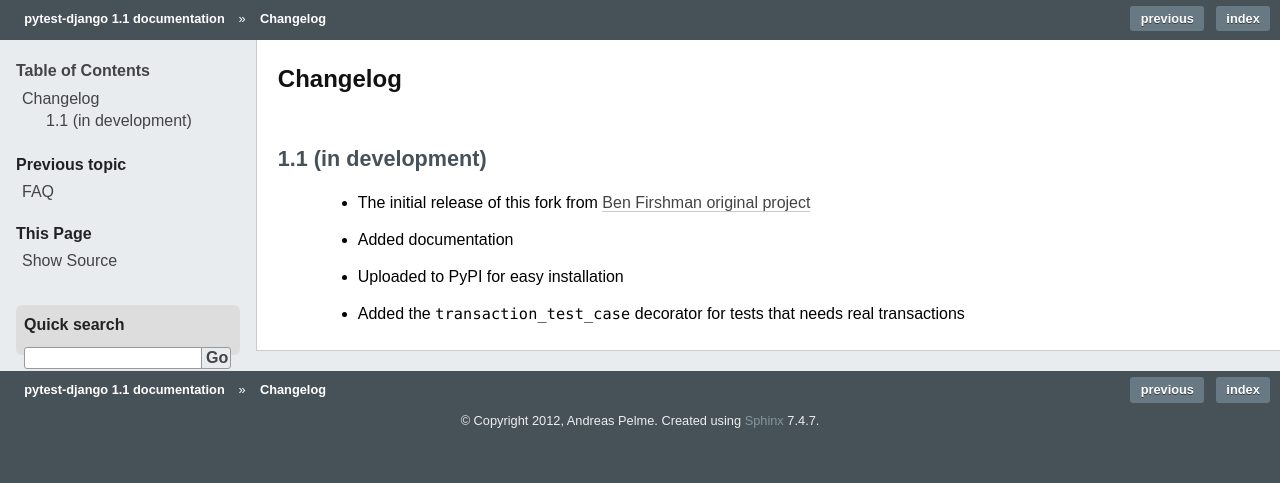
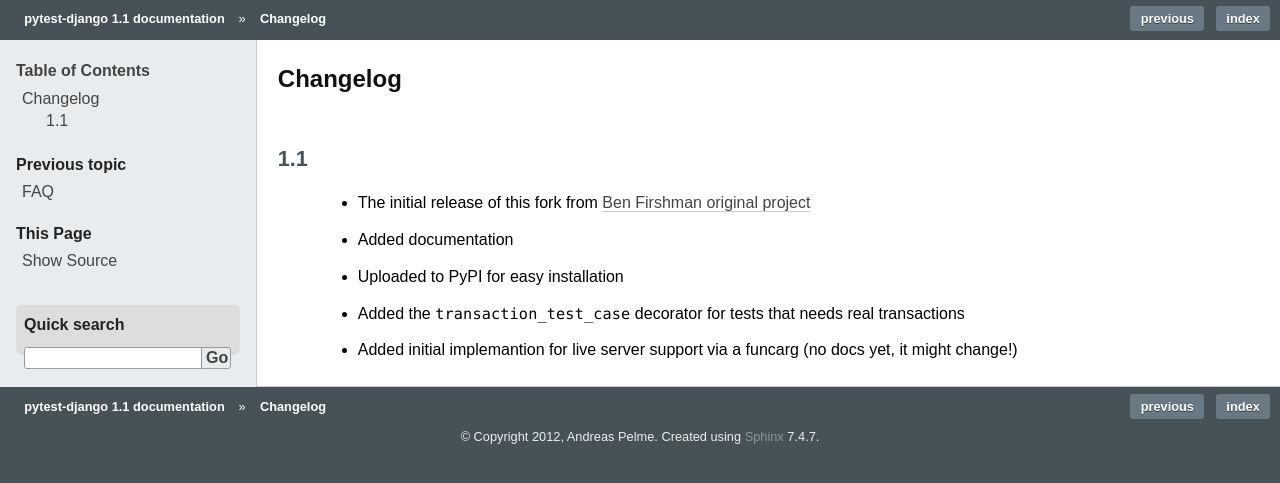
Before and after one commit to pytest-dev/pytest-django, a Sphinx documentation site: the page built from docs/changelog.rst, in a window 1280 px wide. Shown: the top 483 px of the page. Built offline with Sphinx 7.4.7, drawn with Linux system fonts in a browser that asks for light colours.

Commit message:
Prepare for 1.1 PyPI upload

```diff
--- a/docs/changelog.rst
+++ b/docs/changelog.rst
@@ -1,10 +1,11 @@
 Changelog
 =========
 
-1.1 (in development)
---------------------
+1.1
+---
 
  * The initial release of this fork from `Ben Firshman original project <http://github.com/bfirsh/pytest_django>`_
  * Added documentation
  * Uploaded to PyPI for easy installation
  * Added the ``transaction_test_case`` decorator for tests that needs real transactions
+ * Added initial implemantion for live server support via a funcarg (no docs yet, it might change!)
--- a/setup.py
+++ b/setup.py
@@ -14,7 +14,7 @@
 
 setup(
     name='pytest-django',
-    version='1.0.1',
+    version='1.1',
     description='A Django plugin for py.test.',
     author='Andreas Pelme',
     author_email='andreas@pelme.se',
```
